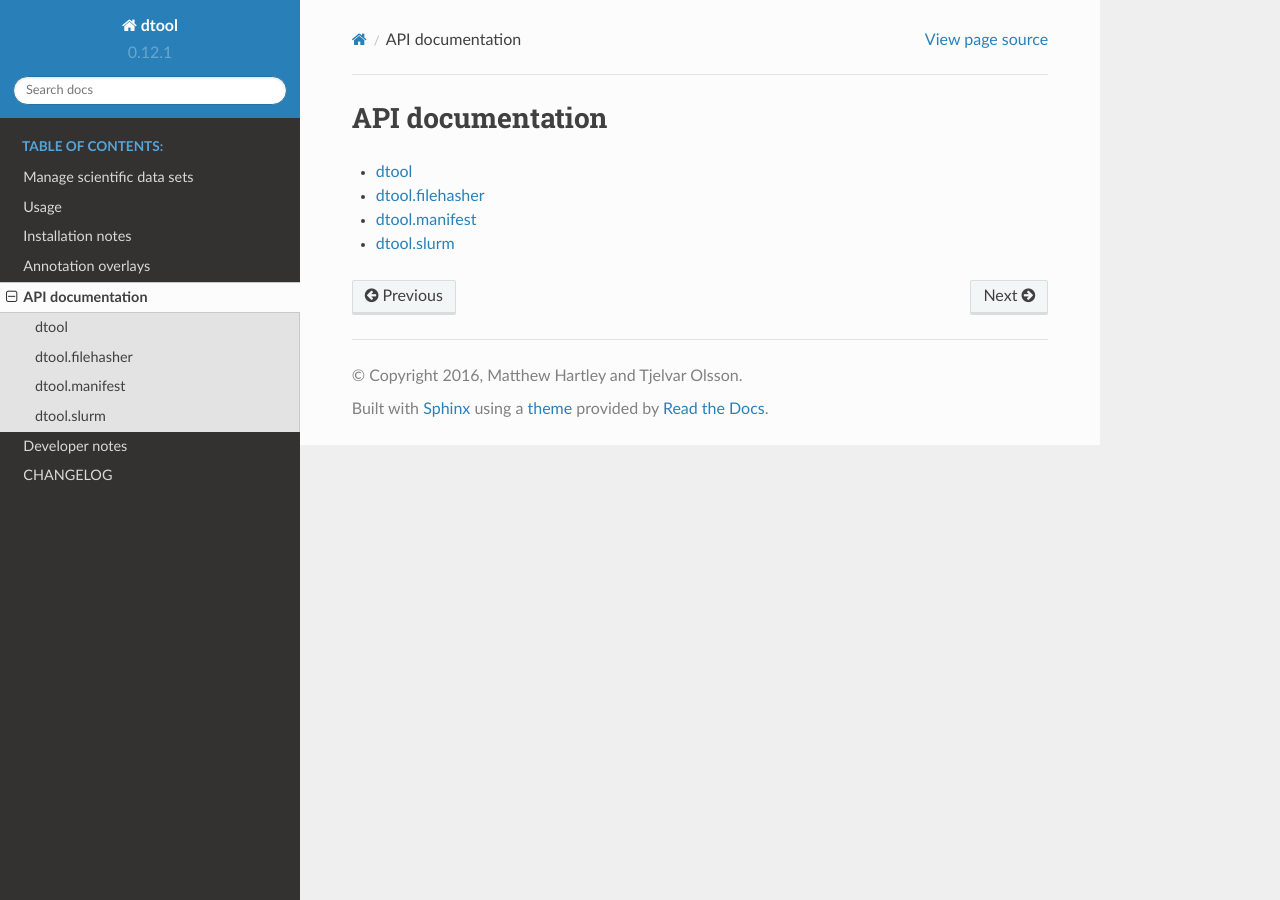
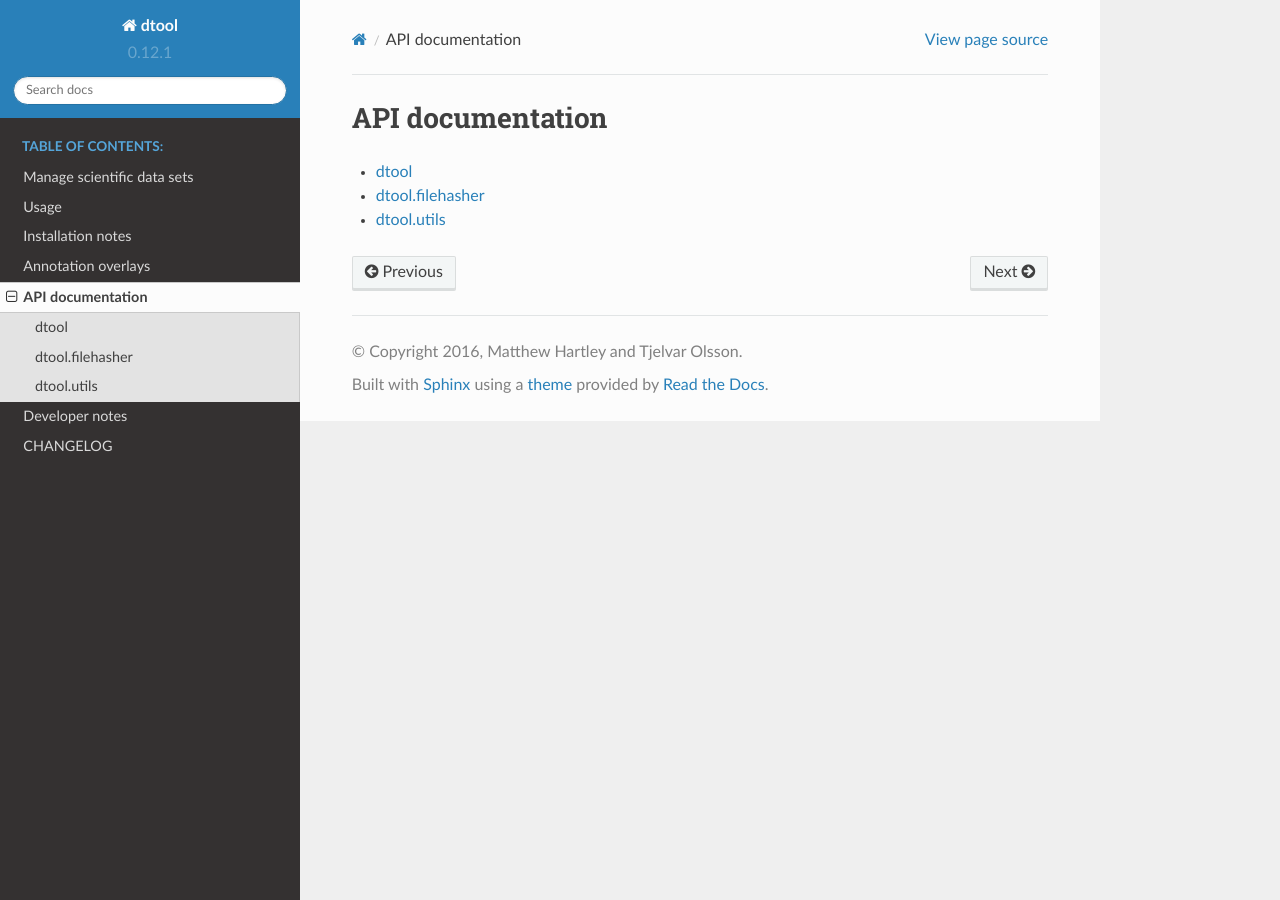
Before and after one commit to JIC-CSB/dtool, a Sphinx documentation site: the page built from docs/source/api.rst, in a window 1280 px wide. Built offline with Sphinx 7.4.7 and the Read the Docs theme 2.0.0, drawn with Linux system fonts in a browser that asks for light colours.

Commit message:
Update api docs

```diff
--- a/docs/source/api.rst
+++ b/docs/source/api.rst
@@ -6,5 +6,4 @@ API documentation
 
    api/dtool
    api/filehasher
-   api/manifest
-   api/slurm
+   api/utils
--- a/docs/source/api/manifest.rst
+++ /dev/null
@@ -1,5 +0,0 @@
-dtool.manifest
-==============
-
-.. automodule:: dtool.manifest
-   :members:
--- a/docs/source/api/slurm.rst
+++ /dev/null
@@ -1,5 +0,0 @@
-dtool.slurm
-===========
-
-.. automodule:: dtool.slurm
-   :members:
--- /dev/null
+++ b/docs/source/api/utils.rst
@@ -0,0 +1,5 @@
+dtool.utils
+===========
+
+.. automodule:: dtool.utils
+   :members:
```
